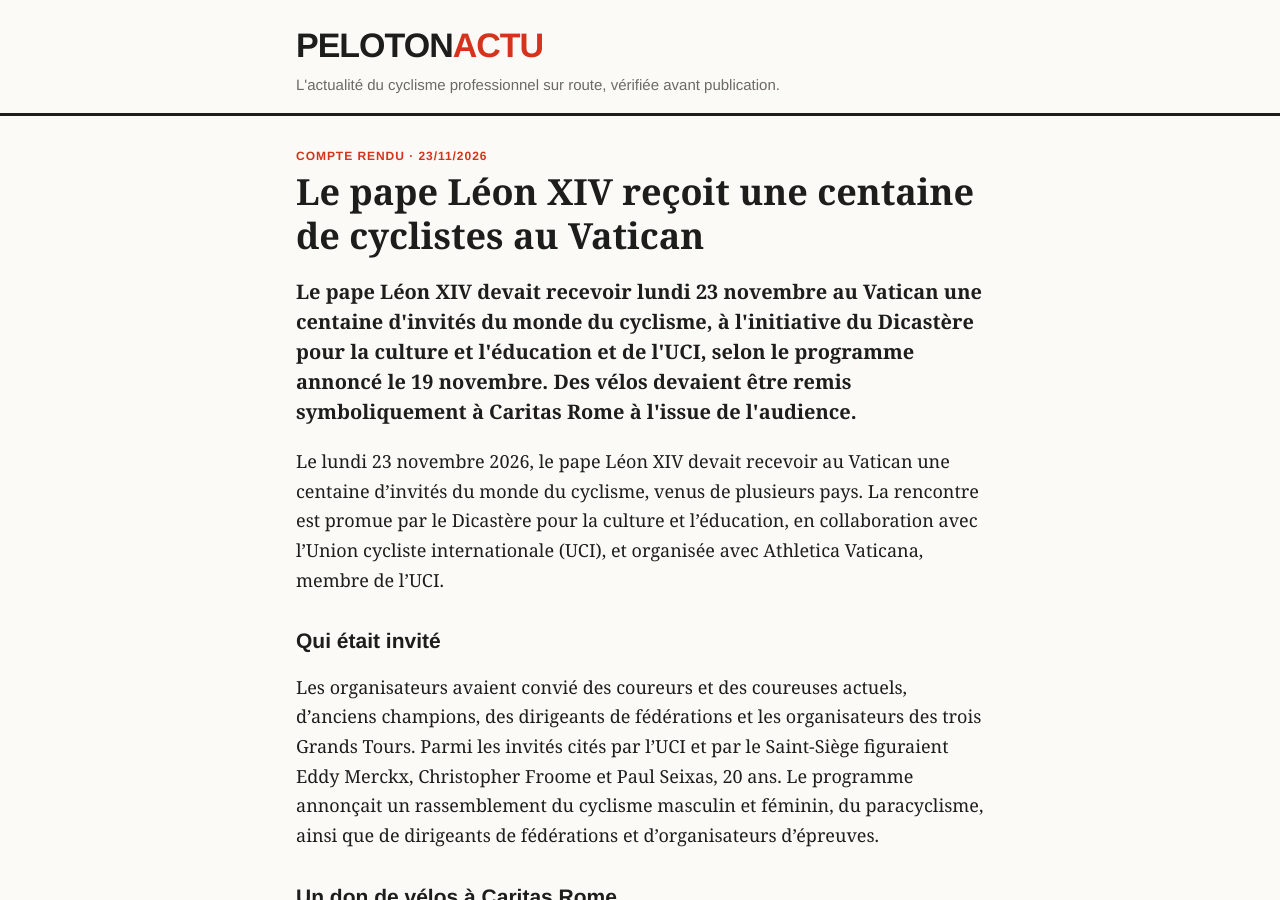
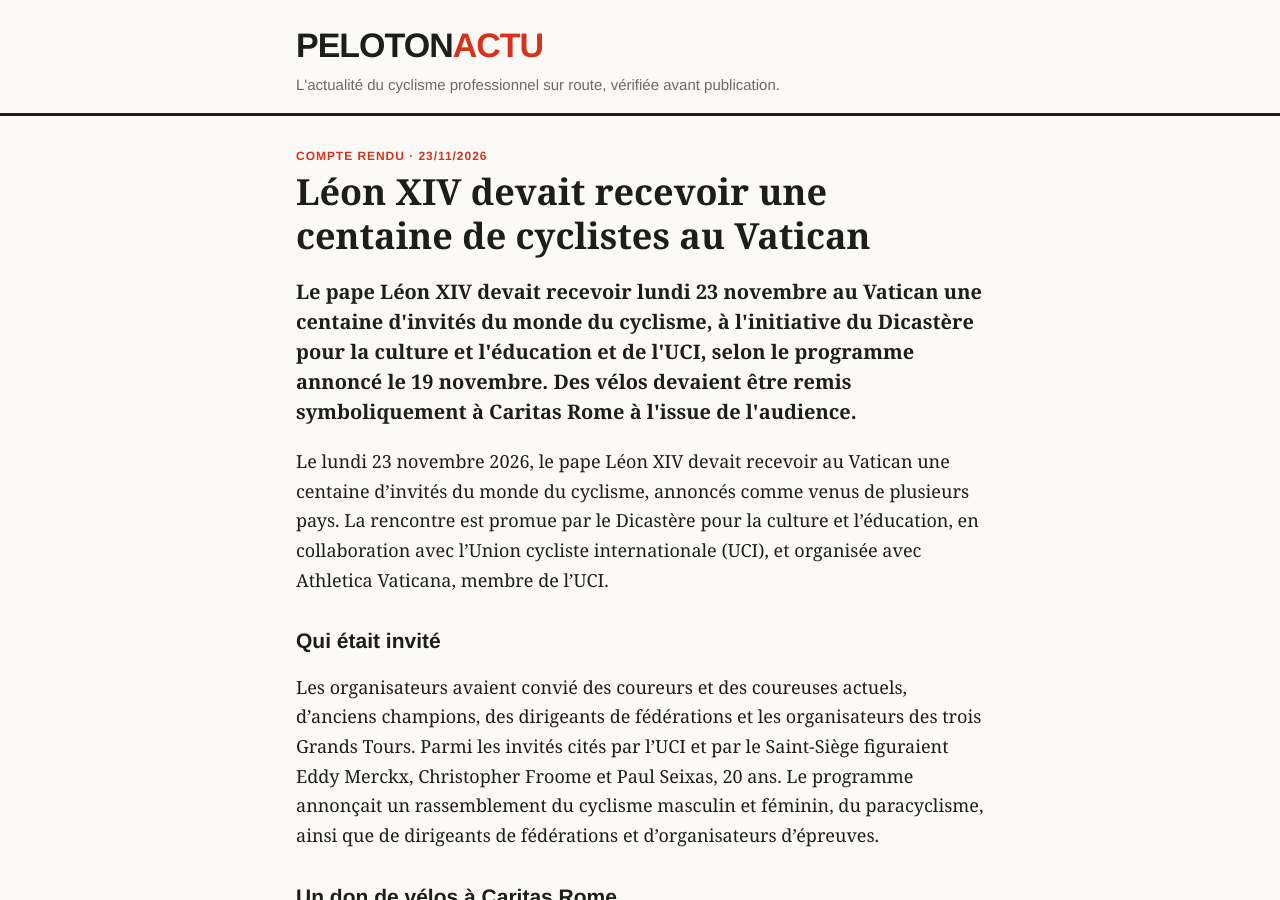
Before and after one commit to antoinebb/test-repo, a Jekyll site: the page built from _posts/2026-11-23-leon-xiv-recoit-cyclisme-vatican.md, in a window 1280 px wide and 900 px high. Built offline with Jekyll 4.4.1, drawn with Linux system fonts in a browser that asks for light colours.

Commit message:
Correction n°3 : Léon XIV devait recevoir une centaine de cyclistes au Vatican

```diff
--- a/_posts/2026-11-23-leon-xiv-recoit-cyclisme-vatican.md
+++ b/_posts/2026-11-23-leon-xiv-recoit-cyclisme-vatican.md
@@ -1,6 +1,6 @@
 ---
 layout: post
-title: "Le pape Léon XIV reçoit une centaine de cyclistes au Vatican"
+title: "Léon XIV devait recevoir une centaine de cyclistes au Vatican"
 date: 2026-11-23 18:15:00 +0100
 format: Compte rendu
 description: >-
@@ -10,7 +10,7 @@ chapo: >-
 tags: ["Léon XIV", "Vatican", "UCI", "Intersaison"]
 ---
 
-Le lundi 23 novembre 2026, le pape Léon XIV devait recevoir au Vatican une centaine d'invités du monde du cyclisme, venus de plusieurs pays. La rencontre est promue par le Dicastère pour la culture et l'éducation, en collaboration avec l'Union cycliste internationale (UCI), et organisée avec Athletica Vaticana, membre de l'UCI.
+Le lundi 23 novembre 2026, le pape Léon XIV devait recevoir au Vatican une centaine d'invités du monde du cyclisme, annoncés comme venus de plusieurs pays. La rencontre est promue par le Dicastère pour la culture et l'éducation, en collaboration avec l'Union cycliste internationale (UCI), et organisée avec Athletica Vaticana, membre de l'UCI.
 
 ## Qui était invité
 
```
